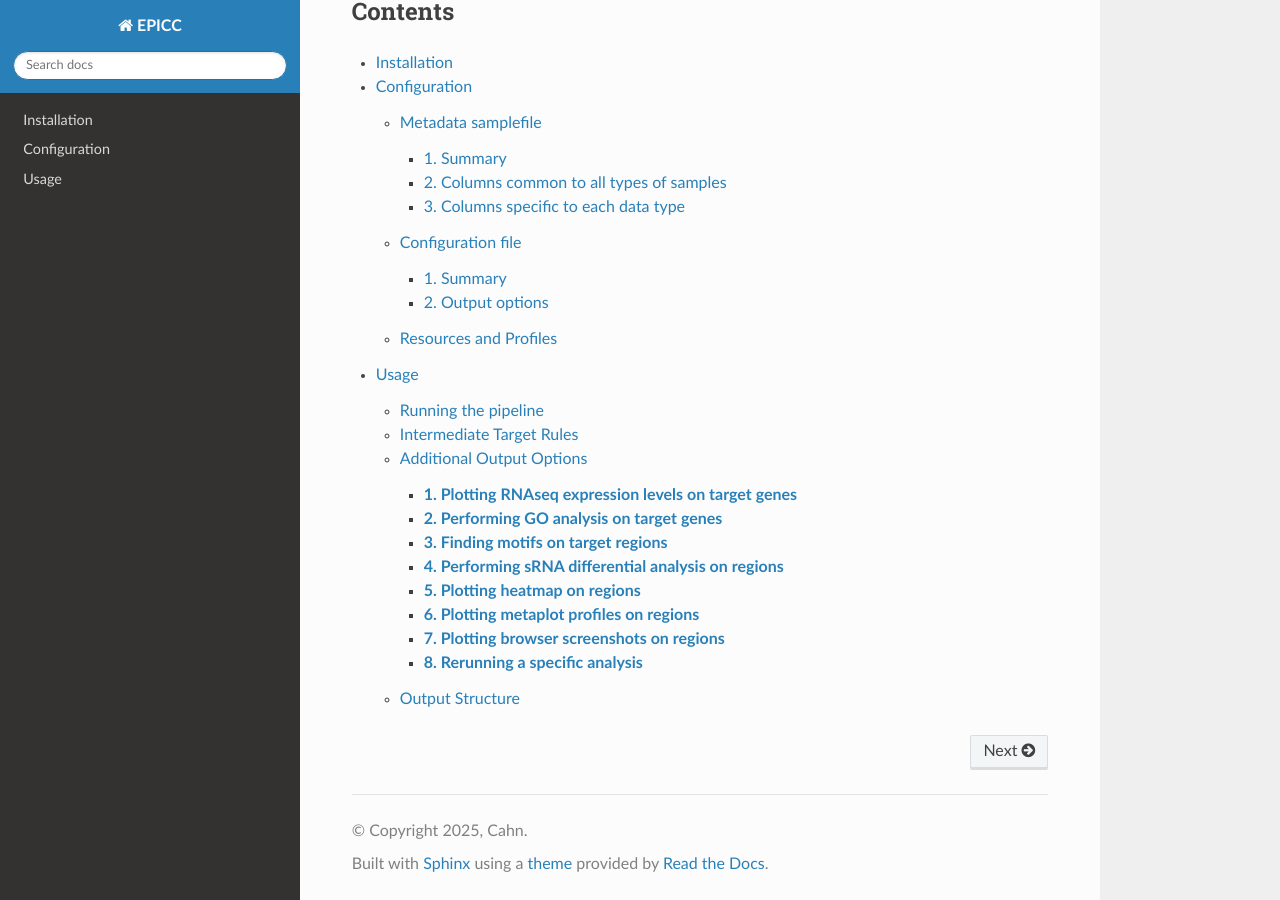
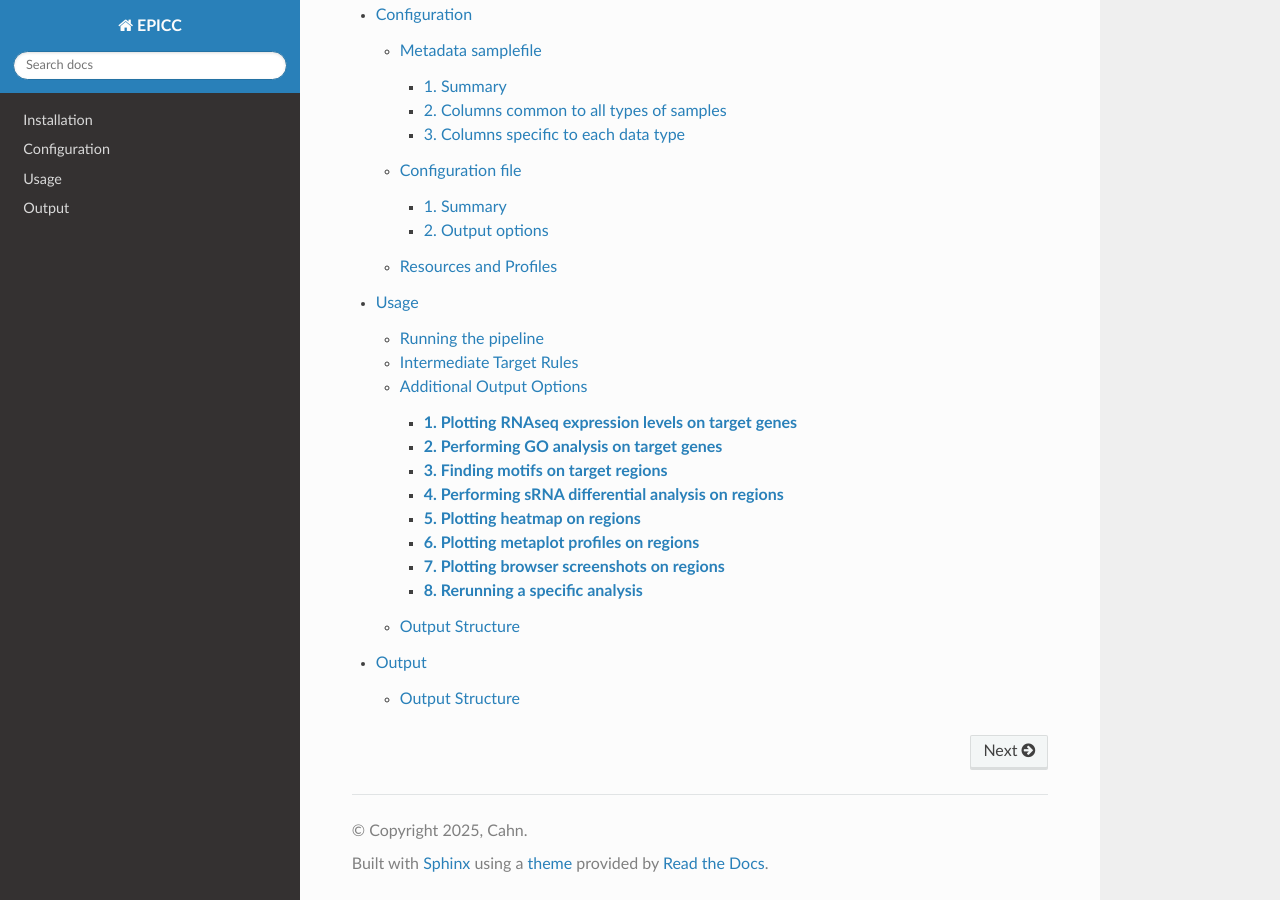
Before and after one commit to joncahn/epicc-documentation, a Sphinx documentation site: the page built from docs/source/index.rst, in a window 1280 px wide and 900 px high, scrolled down 1229 px. Built offline with Sphinx 7.4.7 and the Read the Docs theme 3.1.0, drawn with Linux system fonts in a browser that asks for light colours; some of the changed lines change nothing that is shown.

Commit message:
Fix link formatting and add output section
Updated link formatting for 'epicc-builder' and added 'output' section.

```diff
--- a/docs/source/index.rst
+++ b/docs/source/index.rst
@@ -35,12 +35,10 @@ Features
   - Combined analysis across samples
   - Quality control and reporting
   - Additional output options such as heatmaps, metaplots and browsers
+
 - **Flexible Configuration**:
 
-  - App to validate configuration options: `epicc-builder`_
-
-  .. _epicc-builder: https://epicc-builder.streamlit.app
-
+  - App to validate configuration options: `epicc-builder <https://epicc-builder.streamlit.app>`__
   - Customizable mapping parameters
   - Configurable analysis options
   - Resource management
@@ -54,3 +52,4 @@ Contents
    installation
    configuration
    usage
+   output
```
